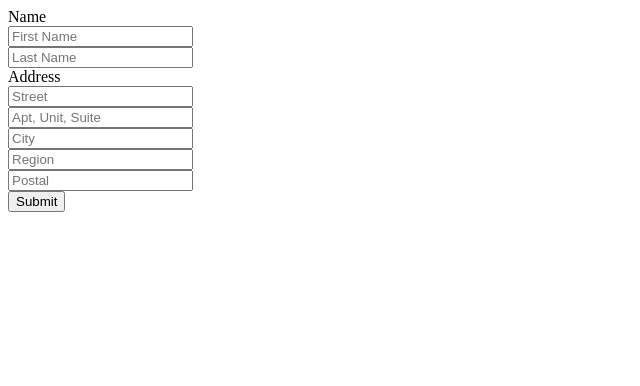
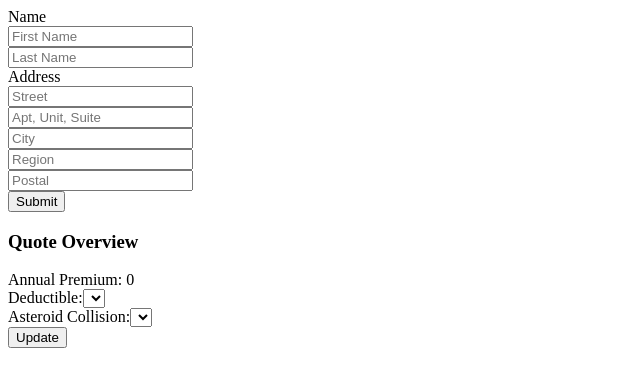
Before and after one commit to haroldseo/Rocket-Insurance, a React (Create React App) app: page /quote in a window 1280 px wide. Shown: the top 386 px of the page, without its empty margins (0-640 px from the left). Built offline with nearby package versions, Linux system fonts and the light colour scheme; the HTML template or start-up script is replaced by a standard one.

Commit message:
Add Quote Interface, quote state, and QuoteOverview Component

```diff
--- a/src/components/App.tsx
+++ b/src/components/App.tsx
@@ -1,18 +1,54 @@
-import React from "react";
+import React, { useState } from "react";
 import axios from "axios";
 
 import { Client } from "../interfaces/client";
+import { Quote } from "../interfaces/quote";
 import RatingInformation from "./RatingInformation/RatingInformation";
+import QuoteOverview from "./QuoteOverview/QuoteOverview";
 
 const App = () => {
+  const [quote, setQuote] = useState<Quote>({
+    quoteId: "",
+    rating_address: {
+      line_1: "",
+      line_2: "",
+      city: "",
+      region: "",
+      postal: "",
+    },
+    policy_holder: {
+      first_name: "",
+      last_name: "",
+    },
+    variable_options: {
+      deductible: {
+        title: "",
+        description: "",
+        values: [],
+      },
+      asteroid_collision: {
+        title: "",
+        description: "",
+        values: [],
+      },
+    },
+    variable_selections: {
+      deductible: 0,
+      asteroid_collision: 0,
+    },
+    premium: 0,
+  });
+
   const onClientSubmit = async (client: Client) => {
     const response = await axios.post("https://fed-challenge-api.sure.now.sh/api/v1/quotes", client);
-    console.log(response.data.quote);
+
+    setQuote(response.data.quote);
   };
 
   return (
     <div className='ui container'>
       <RatingInformation onClientSubmit={onClientSubmit} />
+      <QuoteOverview quote={quote} />
     </div>
   );
 };
--- /dev/null
+++ b/src/components/QuoteOverview/QuoteOverview.tsx
@@ -0,0 +1,57 @@
+import React from "react";
+
+import { Quote } from "../../interfaces/quote";
+
+type Tquote = { quote: Quote };
+
+const QuoteOverview = ({ quote }: Tquote) => {
+  const deductibleOptions = quote.variable_options.deductible;
+  const deductibles = deductibleOptions.values.map((deductible) => {
+    return (
+      <option key={deductibleOptions.values.indexOf(deductible)} value={deductibleOptions.values.indexOf(deductible)}>
+        {deductible}
+      </option>
+    );
+  });
+
+  const asteroidCollisionOptions = quote.variable_options.asteroid_collision;
+  const asteroid_collisions = asteroidCollisionOptions.values.map((asteroid_collision) => {
+    return (
+      <option
+        key={asteroidCollisionOptions.values.indexOf(asteroid_collision)}
+        value={asteroidCollisionOptions.values.indexOf(asteroid_collision)}
+      >
+        {asteroid_collision}
+      </option>
+    );
+  });
+
+  return (
+    <div className='ui container'>
+      <h3>Quote Overview</h3>
+      <div>Annual Premium: {quote.premium}</div>
+
+      <form className='ui form'>
+        <div className='two fields'>
+          <div className='field'>
+            <label htmlFor='deductible'>Deductible:</label>
+            <select className='ui dropdown' id='deductible' name='deductible'>
+              {deductibles}
+            </select>
+          </div>
+          <div className='field'>
+            <label htmlFor='asteroid_collision'>Asteroid Collision:</label>
+            <select className='ui dropdown' id='asteroid_collision' name='asteroid_collision'>
+              {asteroid_collisions}
+            </select>
+          </div>
+        </div>
+        <button className='ui button' type='submit'>
+          Update
+        </button>
+      </form>
+    </div>
+  );
+};
+
+export default QuoteOverview;
--- a/src/components/RatingInformation/RatingInformation.tsx
+++ b/src/components/RatingInformation/RatingInformation.tsx
@@ -1,4 +1,5 @@
 import React, { useState, ChangeEvent, FormEvent } from "react";
+
 import { Client } from "../../interfaces/client";
 
 type TonClientSubmit = { onClientSubmit: (client: Client) => void };
--- /dev/null
+++ b/src/interfaces/quote.tsx
@@ -0,0 +1,31 @@
+export interface Quote {
+  quoteId: string;
+  rating_address: {
+    line_1: string;
+    line_2: string;
+    city: string;
+    region: string;
+    postal: string;
+  };
+  policy_holder: {
+    first_name: string;
+    last_name: string;
+  };
+  variable_options: {
+    deductible: {
+      title: string;
+      description: string;
+      values: number[];
+    };
+    asteroid_collision: {
+      title: string;
+      description: string;
+      values: number[];
+    };
+  };
+  variable_selections: {
+    deductible: number;
+    asteroid_collision: number;
+  };
+  premium: number;
+}
```
